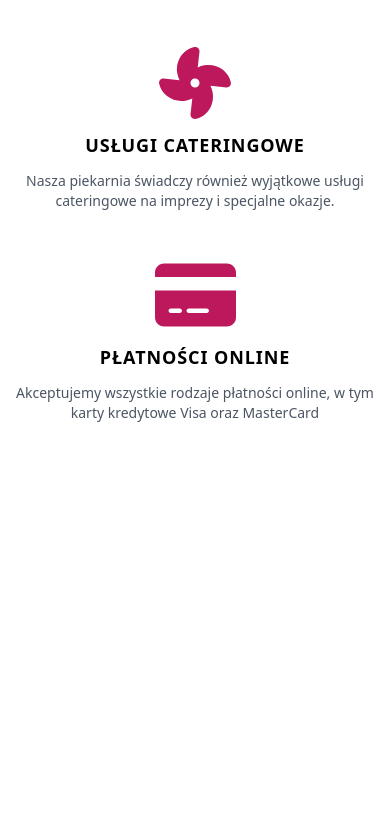
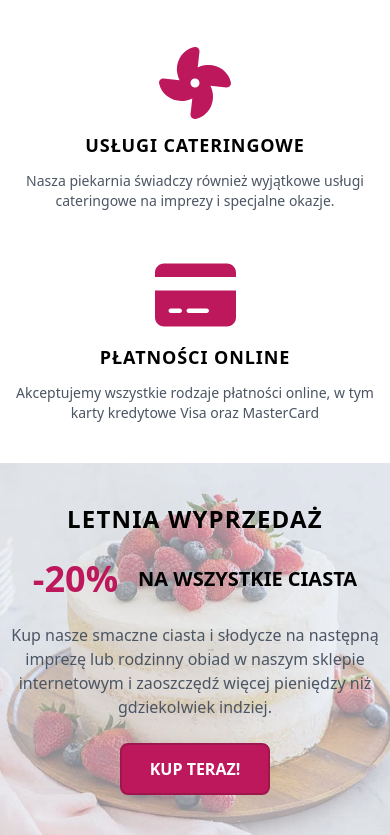
Before and after one commit to frooooooo7/Bakery---website, a React (Vite) app: page / in a window 390 px wide. Shown: the part 2601-3436 px from the top of the page. Before the commit the page ends 3024 px from the top, so only its background shows below. Built offline with nearby package versions, Linux system fonts and the light colour scheme.

Commit message:
Created the SummerSale section for mobiles

```diff
--- a/src/App.tsx
+++ b/src/App.tsx
@@ -4,6 +4,7 @@ import Promo from "./sections/Promo"
 import Offer from "./sections/Offer"
 import NewProducts from "./sections/NewProducts"
 import ChooseUs from "./sections/ChooseUs"
+import SummerSale from "./sections/SummerSale"
 
 function App() {
 
@@ -15,6 +16,7 @@ function App() {
       <Offer/>
       <NewProducts/>
       <ChooseUs/>
+      <SummerSale/>
     </>
   )
 }
--- /dev/null
+++ b/src/sections/SummerSale.tsx
@@ -0,0 +1,19 @@
+import summerSale from "../assets/summerSale.jpg"
+
+const SummerSale = () => {
+    return (
+        <section className="relative mt-10 w-full bg-cover bg-center" style={{ backgroundImage: `url(${summerSale})` }}>
+            <div className="bg-slate-200 bg-opacity-60 lg:bg-opacity-10 space-y-6 flex flex-col items-center pb-10">
+                <h1 className="text-2xl font-bold tracking-wider pt-10">LETNIA WYPRZEDAŻ</h1>
+                <div className="flex items-center justify-center gap-5">
+                    <h1 className="text-4xl font-bold text-pink-700">-20%</h1>
+                    <h2 className="text-xl font-bold">NA WSZYSTKIE CIASTA</h2>
+                </div>
+                <p className="text-center text-gray-600">Kup nasze smaczne ciasta i słodycze na następną imprezę lub rodzinny obiad w naszym sklepie internetowym i zaoszczędź więcej pieniędzy niż gdziekolwiek indziej.</p>
+                <button className='mt-2 px-7 lg:px-10 py-3 lg:py-5 bg-pink-700 text-white border-2 border-pink-800 rounded-lg font-bold active:bg-pink-500'>KUP TERAZ!</button>
+            </div>
+        </section>
+    )
+}
+
+export default SummerSale
```
Also changed, not shown: src/assets/summerSale.jpg (added).
